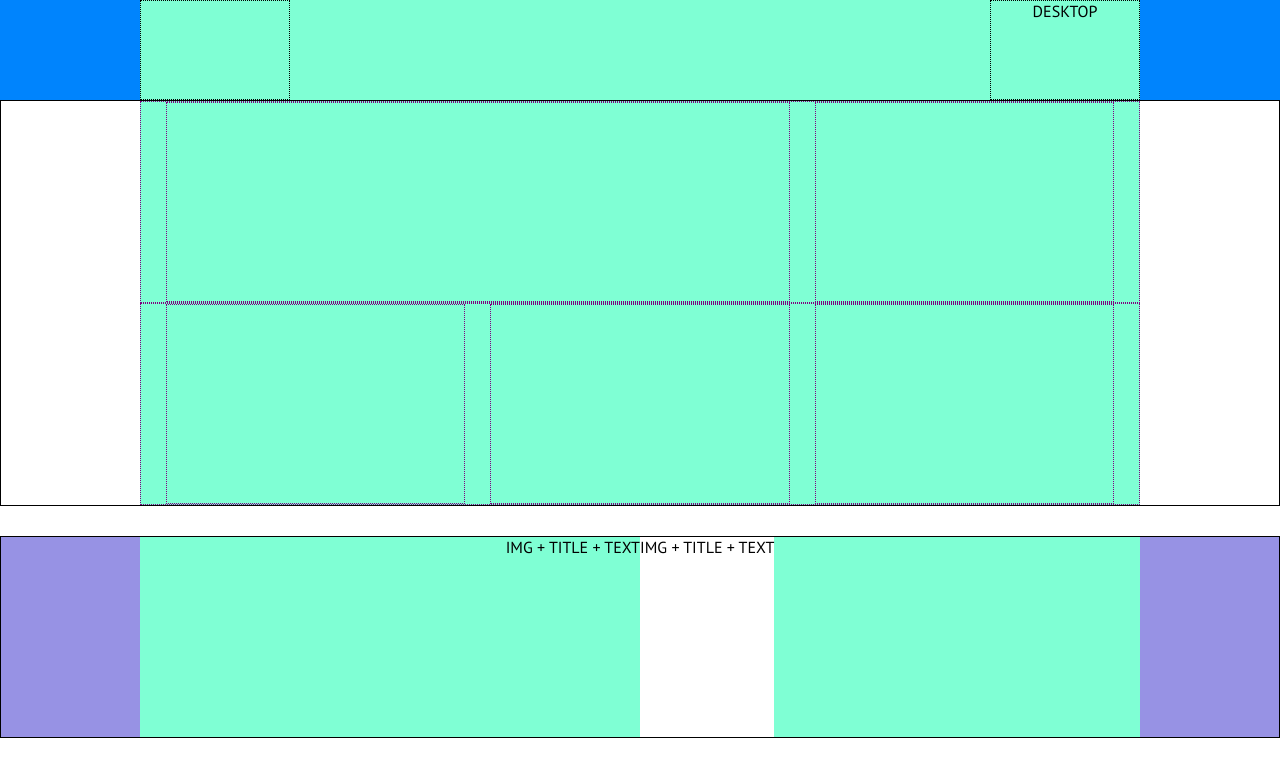
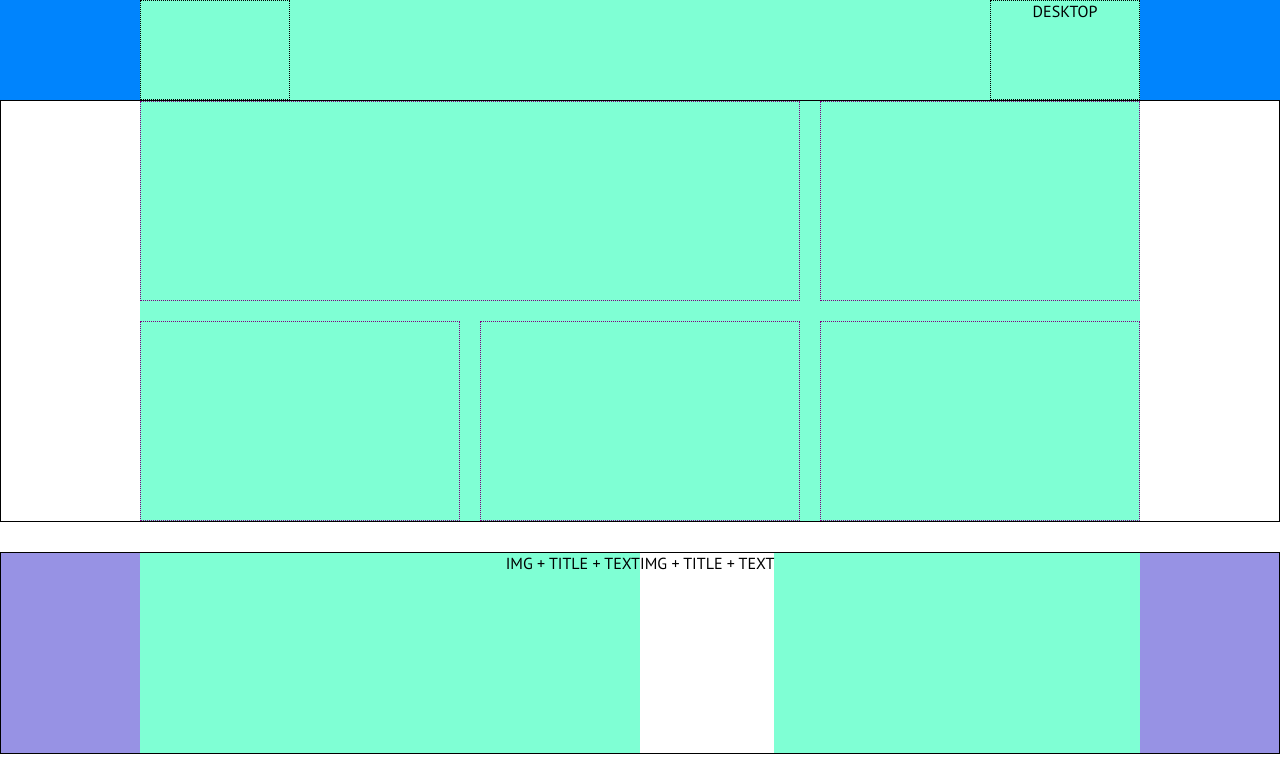
Before and after one commit to CarloSalaris/htmlcss-responsive-layout, a plain HTML site: page index.html in a window 1280 px wide. Shown: the top 766 px of the page. Drawn offline with Linux system fonts and the light colour scheme.

Commit message:
Fixed developer container with grid

```diff
--- a/css/style.css
+++ b/css/style.css
@@ -93,20 +93,17 @@ img {
 
     @media all and (min-width: 481px) {
 
-        .row {
-            display: flex;
-            justify-content: center;
-            gap: 25px;
-
+        #developer .container {
+            display: grid;
+            grid-template-columns: calc((100% - 40px) / 3) calc((100% - 40px) / 3) calc((100% - 40px) / 3);
+            grid-template-rows: auto;
+            gap: 20px;
         }
 
         #developer .col.wide {
-            width: calc(60% + 25px);
+            grid-column: 1 / span 2;
         }
 
-        #developer .col {
-            width: 30%;
-        }
     }
 
 /* PLANNING */
--- a/index.html
+++ b/index.html
@@ -49,21 +49,24 @@
             <div class="container">
 
                 <!-- top row -->
-                <div class="row">
+                <!-- <div class="row"> -->
 
                     <div class="col wide"></div>
                     <div class="col"></div>
+                    <div class="col"></div>
+                    <div class="col"></div>
+                    <div class="col"></div>
 
-                </div>
+                <!-- </div> -->
 
                 <!-- bottom row -->
-                <div class="row">
+                <!-- <div class="row">
                     <div class="col"></div>
                     <div class="col"></div>
                     <div class="col"></div>
 
 
-                </div>
+                </div> -->
             </div>
 
         </section>
```
